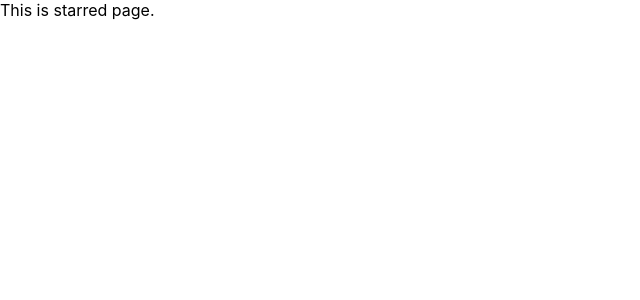
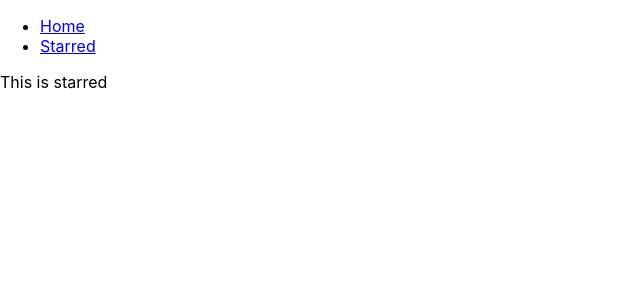
Before and after one commit to chandankrr/box-office, a React (Create React App) app: page /starred in a window 1280 px wide. Shown: the top 300 px of the page, without its empty margins (0-640 px from the left). Built offline with nearby package versions, Linux system fonts and the light colour scheme.

Commit message:
added navbar and created page components

```diff
--- a/src/App.js
+++ b/src/App.js
@@ -1,19 +1,31 @@
 import React from 'react';
 import { Switch, Route } from 'react-router-dom';
 
+import Navs from './components/Navs';
+import Home from './pages/Home';
+import Starred from './pages/Starred';
+
 function App() {
   return (
+    <div>
+      <Navs/>
+
       <Switch>
         <Route exact path="/">
-        This is home page.
+          <Home/>
         </Route>
 
         <Route exact path="/starred">
-        This is starred page.
+          <Starred/>
         </Route>
 
-      <Route>This is 404 page.</Route>
+        <Route>
+          <div>
+            Not Found
+          </div>
+        </Route>
       </Switch>
+    </div>
   );
 }
 
--- /dev/null
+++ b/src/components/Navs.js
@@ -0,0 +1,23 @@
+import React from 'react';
+import { Link } from 'react-router-dom';
+
+const LINKS = [
+  {to: '/', text: 'Home'},
+  {to: '/starred', text: 'Starred'},
+]
+
+function Navs() {
+  return (
+    <div>
+      <ul>
+        {LINKS.map(item => (
+          <li key={item.to}>
+            <Link to={item.to}>{item.text}</Link>
+          </li>
+        ))}
+      </ul>
+    </div>
+  );
+}
+
+export default Navs;
--- a/src/index.js
+++ b/src/index.js
@@ -8,11 +8,9 @@
 
 const root = ReactDOM.createRoot(document.getElementById('root'));
 root.render(
-  <React.StrictMode>
     <BrowserRouter>
       <App />
     </BrowserRouter>
-  </React.StrictMode>
 );
 
 // If you want your app to work offline and load faster, you can change
--- /dev/null
+++ b/src/pages/Home.js
@@ -0,0 +1,9 @@
+import React from 'react'
+
+function Home() {
+  return (
+    <div>This is home</div>
+  )
+}
+
+export default Home
--- /dev/null
+++ b/src/pages/Starred.js
@@ -0,0 +1,9 @@
+import React from 'react'
+
+function Starred() {
+  return (
+    <div>This is starred</div>
+  )
+}
+
+export default Starred
```
Also changed, not shown: 1 other file (tests, documents, lock files or other folders). Lines whose indentation alone changed are shown as unchanged.
